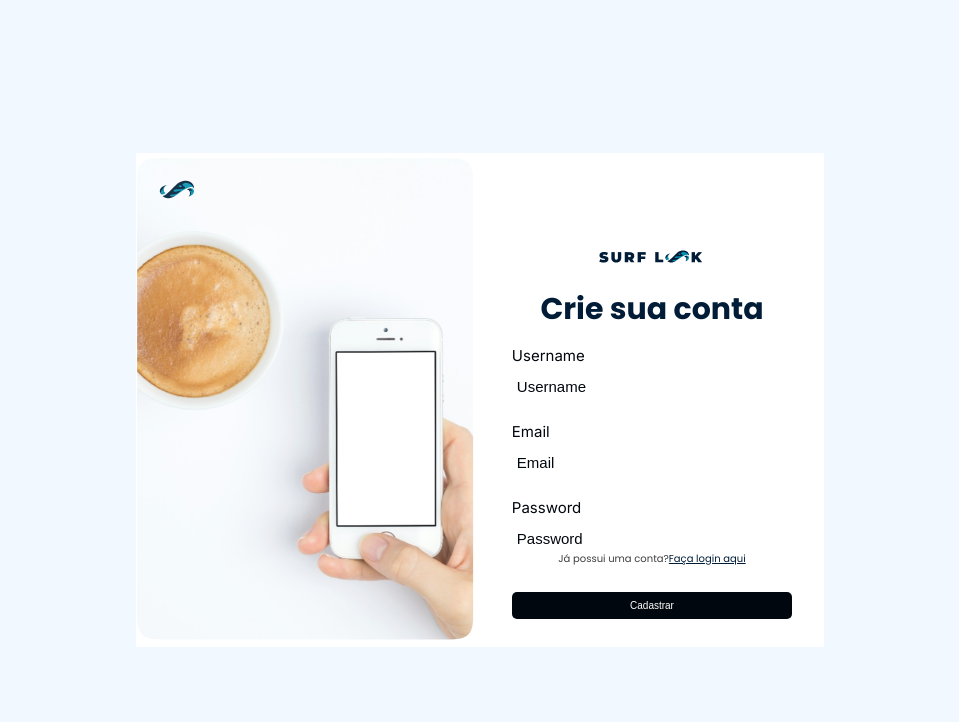
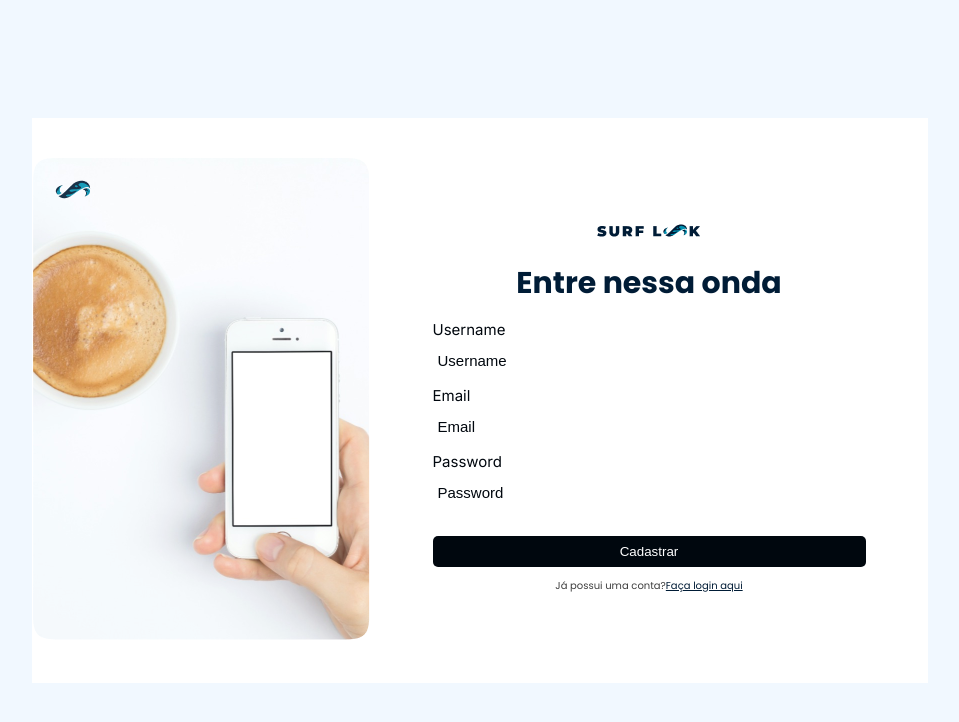
Before and after one commit to Bianchi-marina/surflook_frontend, a React (Vite) app: page /sign-up in a window 1280 px wide. Shown: the top 722 px of the page, without its empty margins (160-1119 px from the left). Built offline with nearby package versions, Linux system fonts and the light colour scheme.

Commit message:
sign-in and sign-up ajustados

```diff
--- a/src/_auth/Sign-in/Signin.module.css
+++ b/src/_auth/Sign-in/Signin.module.css
@@ -10,12 +10,11 @@
 
 .containerLogin {
   display: flex;
-  justify-content: space-between;
   flex-direction: row;
   align-items: center;
-  width: 688px;
+  width: 70vw;
   max-width: 100%;
-  height: 489px;
+  height: 70vh;
   max-height: 100%;
   background: white;
   padding-top: 5px;
@@ -27,8 +26,9 @@
   align-items: center;
   background: white;
   height: 100%;
-  width: 50%;
+  width: 100%;
 }
+
 
 .titleAndFormContainer {
   display: flex;
@@ -67,9 +67,8 @@
   justify-content: flex-start;
   align-items: flex-start;
   flex-direction: column;
-  gap: 20px;
-  height: 40%;
-  width: 84%;
+  gap: 10px;
+  width: 80%;
 }
 
 .buttonEnviar {
@@ -80,7 +79,6 @@
   border-radius: 10px;
   outline: none;
   border: none;
-  font-size: 10px;
   cursor: pointer;
   transition: 0.3s;
 }
@@ -121,3 +119,14 @@
 .img:hover {
   opacity: 1;
 }
+
+@media (max-width: 920px) {
+  .imgContainer {
+    display: none;
+  }
+
+  .containerLogin {
+    width: 90vw;
+    height: 80vh;
+  }
+}
--- a/src/_auth/Sign-up/Signup.jsx
+++ b/src/_auth/Sign-up/Signup.jsx
@@ -34,7 +34,7 @@ const SignUp = () => {
               <img src={Logo} alt="logo" />
             </div>
             <div className={styles.titleContainer}>
-              <h1 className={styles.h1}>Crie sua conta</h1>
+              <h1 className={styles.h1}>Entre nessa onda</h1>
             </div>
             <form className={styles.form} onSubmit={handleSubmit(submit)}>
               <Input
--- a/src/_auth/Sign-up/Signup.module.css
+++ b/src/_auth/Sign-up/Signup.module.css
@@ -10,12 +10,11 @@
 
 .containerLogin {
   display: flex;
-  justify-content: space-between;
   flex-direction: row;
   align-items: center;
-  width: 688px;
+  width: 70vw;
   max-width: 100%;
-  height: 489px;
+  height: 70vh;
   max-height: 100%;
   background: white;
   padding-top: 5px;
@@ -27,7 +26,7 @@
   align-items: center;
   background: white;
   height: 100%;
-  width: 50%;
+  width: 100%;
 }
 
 .titleAndFormContainer {
@@ -67,9 +66,9 @@
     justify-content: flex-start;
     align-items: flex-start;
     flex-direction: column;
-    gap: 20px;
-    height: 40%;
-    width: 84%;
+    gap: 10px;
+    width: 80%;
+
 }
 
 .buttonEnviar {
@@ -80,7 +79,6 @@
     border-radius: 10px;
     outline: none;
     border: none;
-    font-size: 10px;
     cursor: pointer;
     transition: 0.3s;
 }
@@ -121,3 +119,14 @@
 .img:hover {
   opacity: 1;
 }
+
+@media (max-width: 920px) {
+  .imgContainer {
+    display: none;
+  }
+
+  .containerLogin {
+    width: 90vw;
+    height: 80vh;
+  }
+}
```
